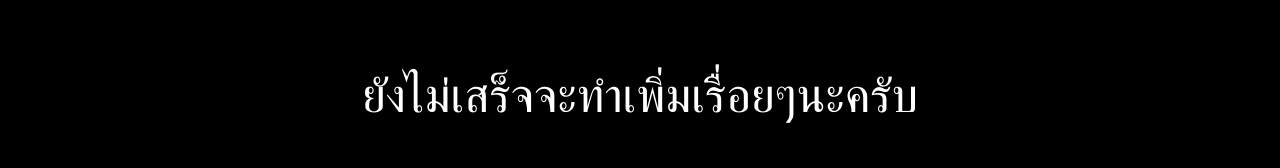
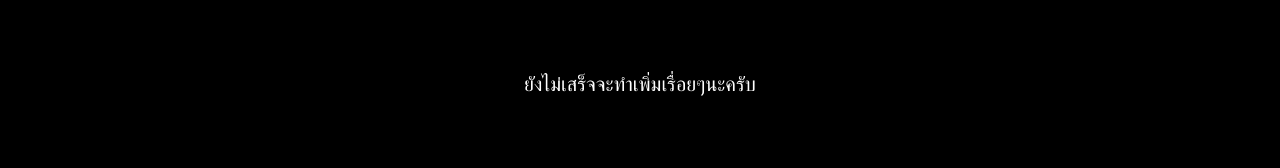
Before and after one commit to KrittidejDev/MainPortfolio, a React (Vite) app: page / in a window 1280 px wide. Shown: the part 2335-2503 px from the top of the page. Built offline with nearby package versions, Linux system fonts and the light colour scheme.

Commit message:
update content

```diff
--- a/src/components/SocialIconHover/SocialIcon.jsx
+++ b/src/components/SocialIconHover/SocialIcon.jsx
@@ -70,7 +70,7 @@ const SocialIcon = () => {
         </a>
       </div> */}
       <div>
-        <h1 className="text-5xl text-white mt-28">
+        <h1 className="text-xl text-white mt-28">
           ยังไม่เสร็จจะทำเพิ่มเรื่อยๆนะครับ
         </h1>
       </div>
```
